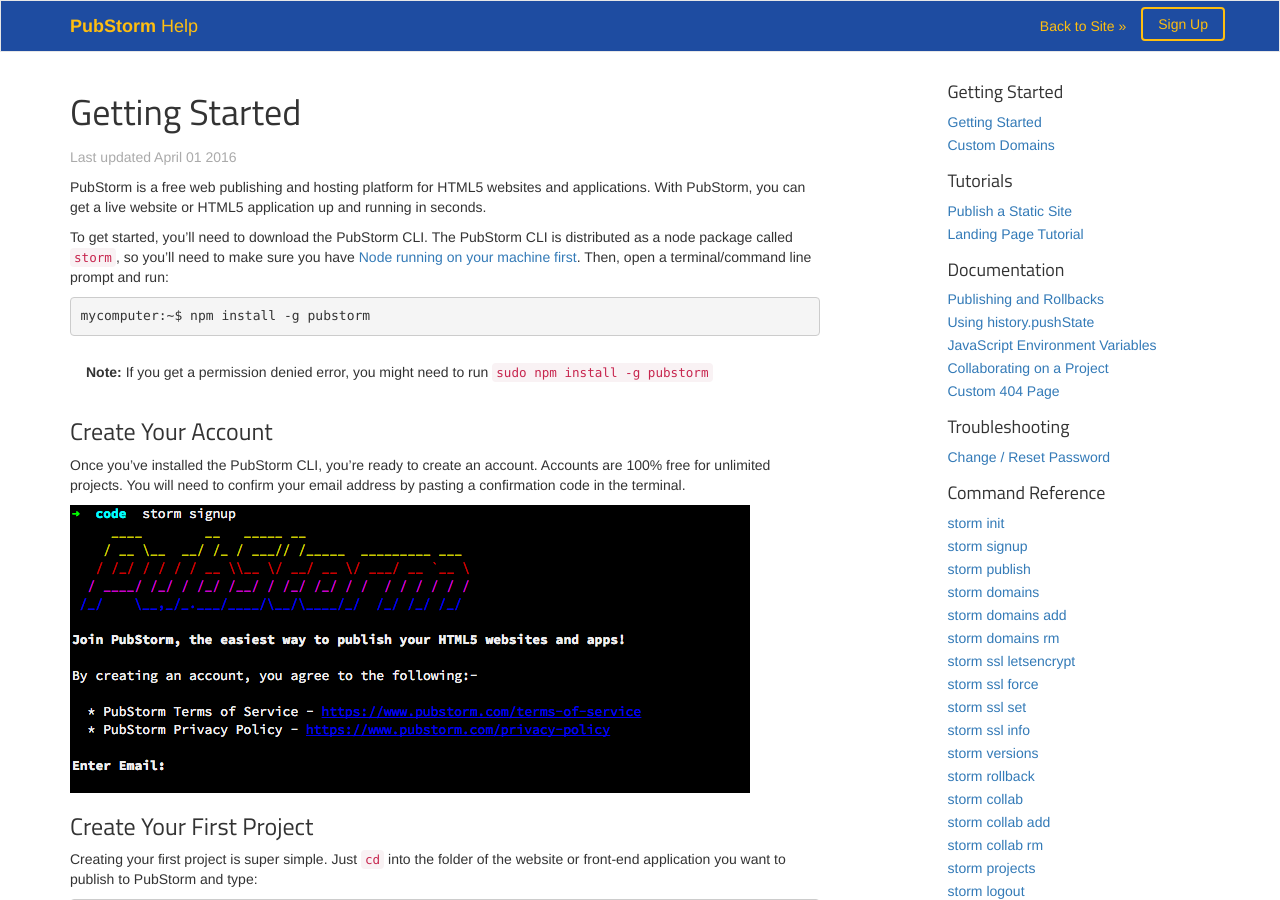
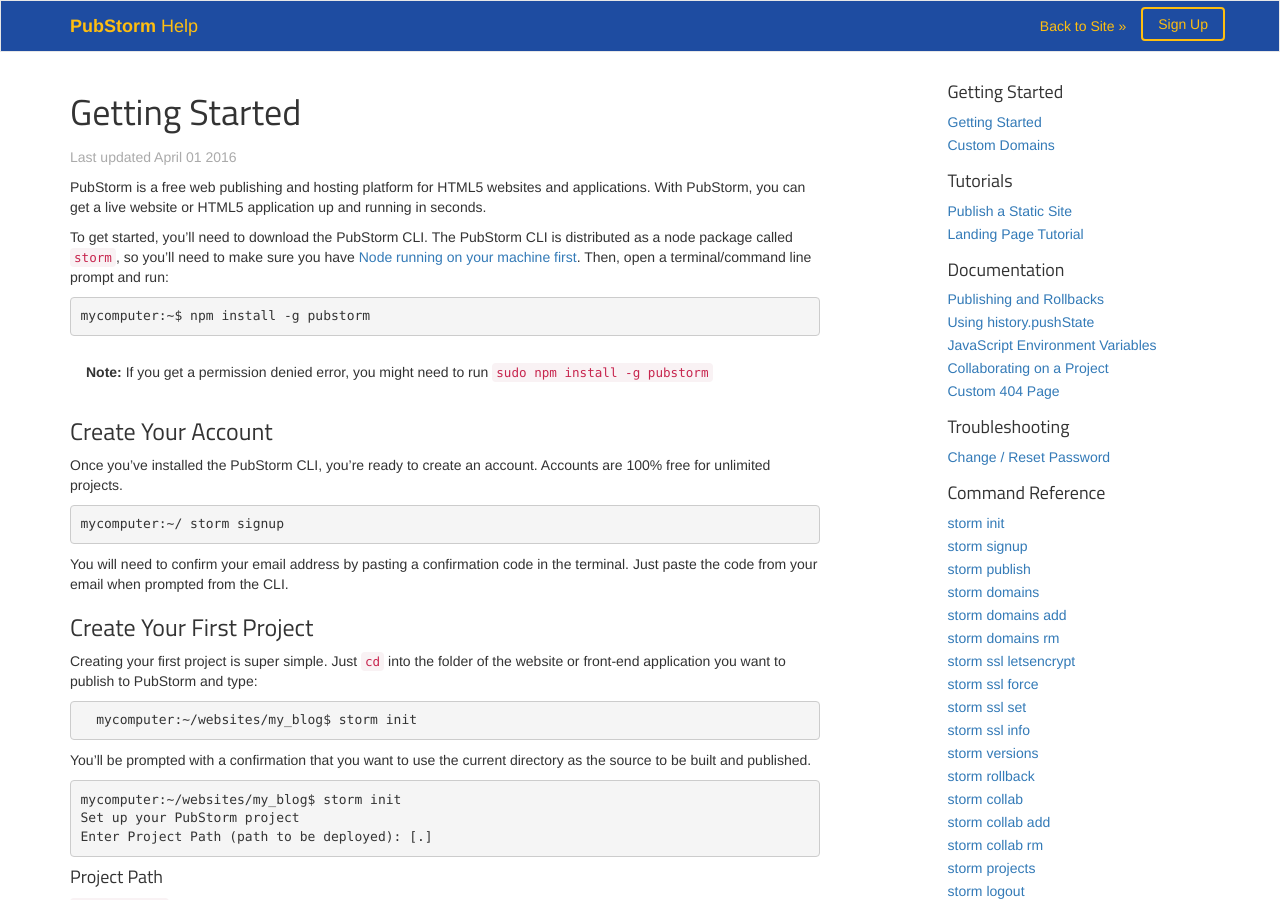
Before and after one commit to nitrous-io/help, a Jekyll site: the page built from _posts/2016-04-01-getting-started.md, in a window 1280 px wide and 900 px high. Built offline with Jekyll 4.4.1, drawn with Linux system fonts in a browser that asks for light colours.

Commit message:
changing image to a code block as per sunil suggestion

```diff
--- a/_posts/2016-04-01-getting-started.md
+++ b/_posts/2016-04-01-getting-started.md
@@ -20,11 +20,11 @@ mycomputer:~$ npm install -g pubstorm
 
 ### Create Your Account
 
-Once you’ve installed the PubStorm CLI, you’re ready to create an account. Accounts are 100% free for unlimited projects. You will need to confirm your email address by pasting a confirmation code in the terminal.
+Once you’ve installed the PubStorm CLI, you’re ready to create an account. Accounts are 100% free for unlimited projects.
 
-<figure>
-  <img src="/images/signup.png" alt="PubStorm signup" />
-</figure>
+    mycomputer:~/ storm signup
+
+You will need to confirm your email address by pasting a confirmation code in the terminal. Just paste the code from your email when prompted from the CLI.
 
 ### Create Your First Project
 
```
